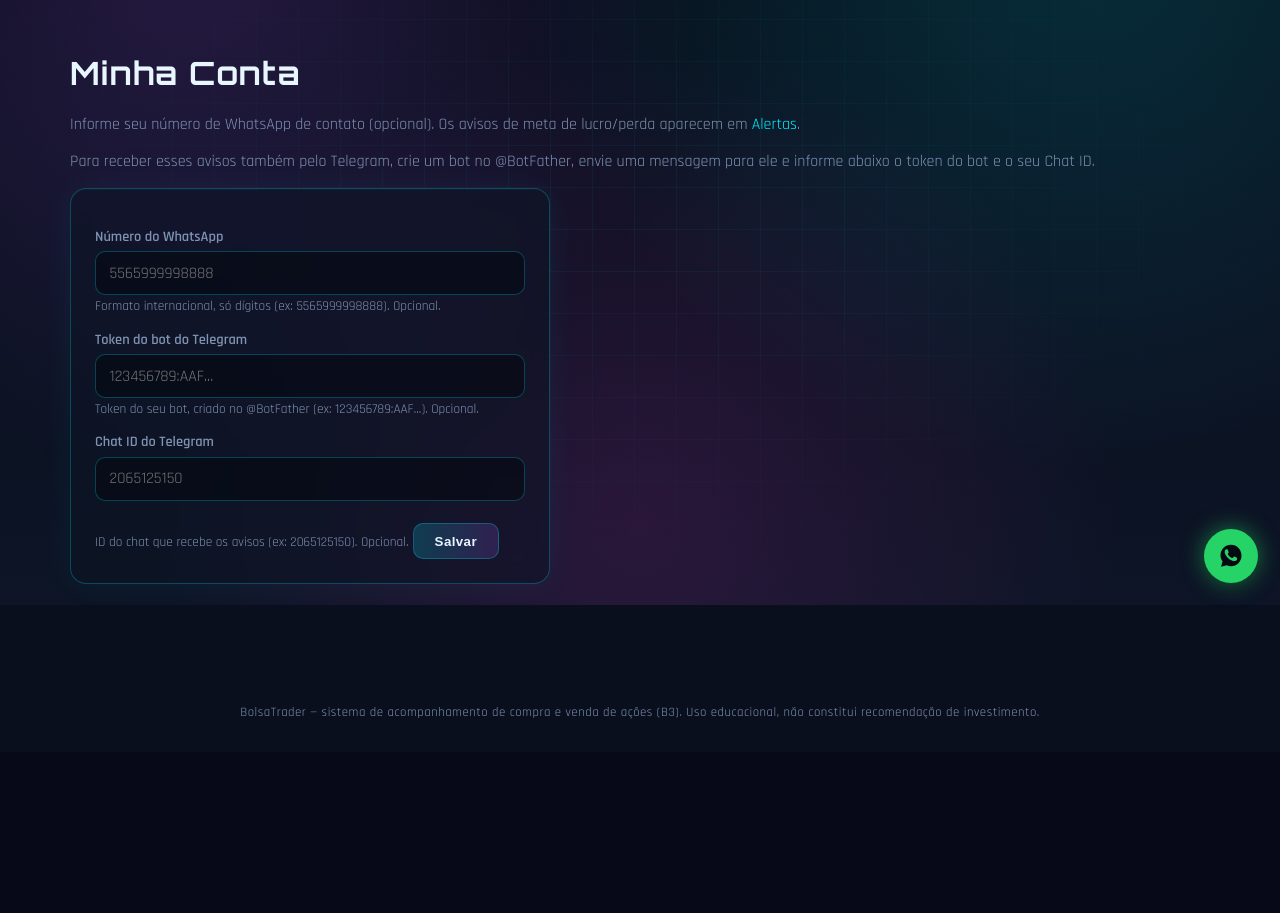
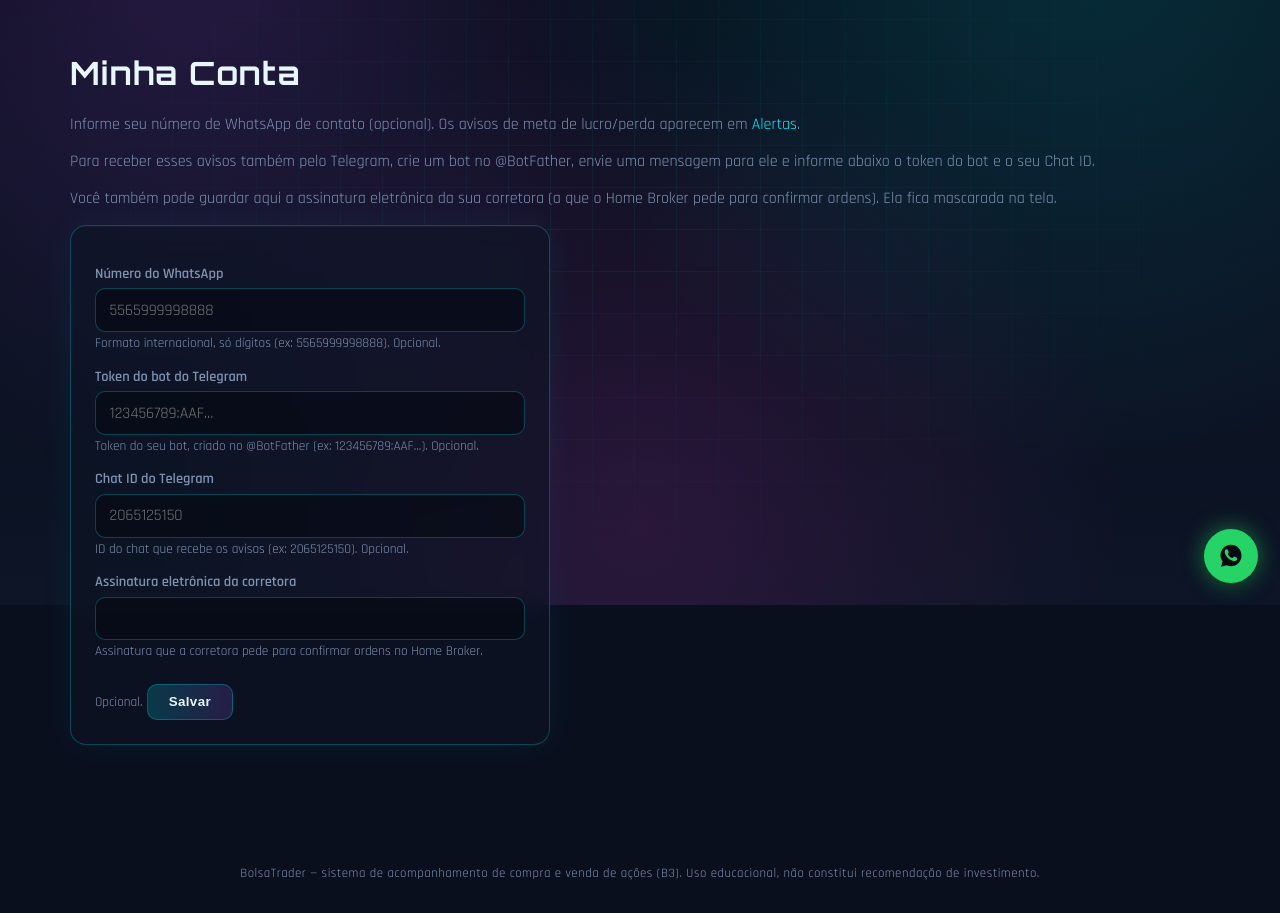
Before and after one commit to seculus-2023/-BolsaTrader, a Django app: page /contas/minha-conta/ in a window 1280 px wide. Shown: the part 195-1108 px from the top of the page. Before the commit the page ends 914 px from the top, so only its background shows below. Run offline with Django 5.2, Linux system fonts and the light colour scheme; the visitor is signed in with stand-in values (Sample User, id 1); data comes from the database, SQL or seed files in the repository; data that the repository does not hold is empty.

Commit message:
Campo de assinatura eletronica da corretora em Minha Conta
Opcional, mascarado na tela e so para consulta do usuario (o sistema
nao envia ordens a corretora).

Co-Authored-By: Claude Opus 5.5 <noreply@anthropic.com>

```diff
--- a/accounts/forms.py
+++ b/accounts/forms.py
@@ -65,12 +65,13 @@ class PerfilUsuarioForm(forms.ModelForm):
     """
     Edita os dados da conta do usuário (todos opcionais): o número de
     WhatsApp de contato (o BolsaTrader não envia mensagens para ele) e o bot
-    do Telegram por onde o usuário recebe os avisos de alerta.
+    do Telegram por onde o usuário recebe os avisos de alerta e a assinatura
+    eletrônica da corretora.
     """
 
     class Meta:
         model = PerfilUsuario
-        fields = ["numero_whatsapp", "telegram_bot_token", "telegram_chat_id"]
+        fields = ["numero_whatsapp", "telegram_bot_token", "telegram_chat_id", "assinatura_eletronica"]
         labels = {"numero_whatsapp": "Número do WhatsApp"}
         widgets = {
             "numero_whatsapp": forms.TextInput(attrs={"placeholder": "5565999998888"}),
@@ -78,6 +79,10 @@ class PerfilUsuarioForm(forms.ModelForm):
                 attrs={"placeholder": "123456789:AAF...", "autocomplete": "off"}
             ),
             "telegram_chat_id": forms.TextInput(attrs={"placeholder": "2065125150"}),
+            # mascarada na tela (render_value mantém o valor salvo ao reabrir o form)
+            "assinatura_eletronica": forms.PasswordInput(
+                render_value=True, attrs={"autocomplete": "off"}
+            ),
         }
 
     def __init__(self, *args, **kwargs):
@@ -102,6 +107,9 @@ class PerfilUsuarioForm(forms.ModelForm):
             )
         return token
 
+    def clean_assinatura_eletronica(self):
+        return self.cleaned_data["assinatura_eletronica"].strip()
+
     def clean_telegram_chat_id(self):
         chat_id = self.cleaned_data["telegram_chat_id"].strip()
         if chat_id and not re.fullmatch(r"-?\d+", chat_id):
--- a/accounts/models.py
+++ b/accounts/models.py
@@ -7,7 +7,8 @@ class PerfilUsuario(models.Model):
     Dados complementares do usuário, além do que o User padrão do Django já
     guarda: o número de WhatsApp de contato (o BolsaTrader não envia
     mensagens para ele) e o bot do Telegram do próprio usuário, por onde ele
-    recebe os avisos de alerta (core.services.notificar_alertas_telegram).
+    recebe os avisos de alerta (core.services.notificar_alertas_telegram), e
+    a assinatura eletrônica da corretora, só para consulta do usuário.
 
     Criado no cadastro quando o usuário informa o telefone (accounts.forms.
     CadastroForm) ou sob demanda (get_or_create) pela view
@@ -32,6 +33,13 @@ class PerfilUsuario(models.Model):
         "Chat ID do Telegram", max_length=32, blank=True,
         help_text="ID do chat que recebe os avisos (ex: 2065125150). Opcional.",
     )
+    # Assinatura eletrônica que a corretora (ex: Clear) pede para confirmar o
+    # envio de ordens no Home Broker - só guardada aqui para consulta do próprio
+    # usuário; o BolsaTrader não envia ordens à corretora.
+    assinatura_eletronica = models.CharField(
+        "Assinatura eletrônica da corretora", max_length=32, blank=True,
+        help_text="Assinatura que a corretora pede para confirmar ordens no Home Broker. Opcional.",
+    )
     atualizado_em = models.DateTimeField(auto_now=True)
 
     class Meta:
--- a/templates/accounts/minha_conta.html
+++ b/templates/accounts/minha_conta.html
@@ -9,6 +9,10 @@
 <p style="color: var(--text-dim);">
     Para receber esses avisos também pelo Telegram, crie um bot no @BotFather, envie uma mensagem para ele
     e informe abaixo o token do bot e o seu Chat ID.
+</p>
+<p style="color: var(--text-dim);">
+    Você também pode guardar aqui a assinatura eletrônica da sua corretora (a que o Home Broker pede para
+    confirmar ordens). Ela fica mascarada na tela.
 </p>
 
 <div class="card-glass" style="max-width: 480px; margin-top: 1rem;">
```
Also changed, not shown: accounts/tests.py (+12 -0 lines), accounts/migrations/0004_assinatura_eletronica.py (added).
